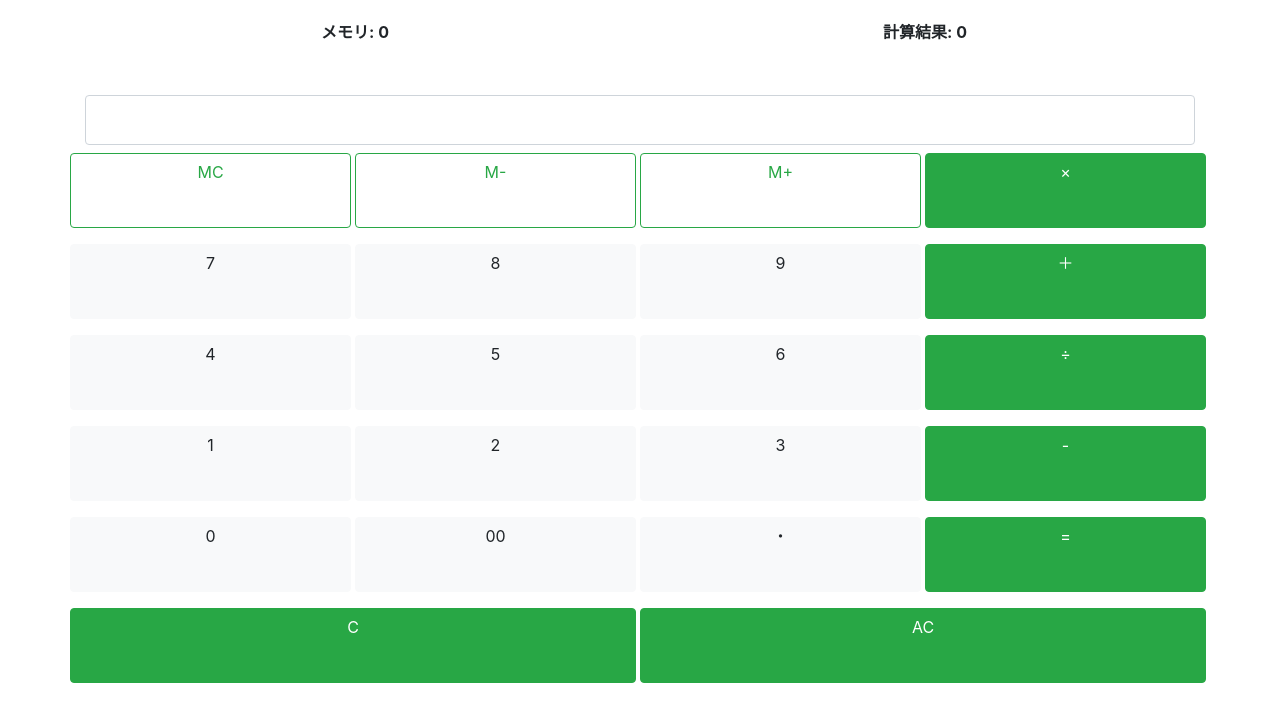
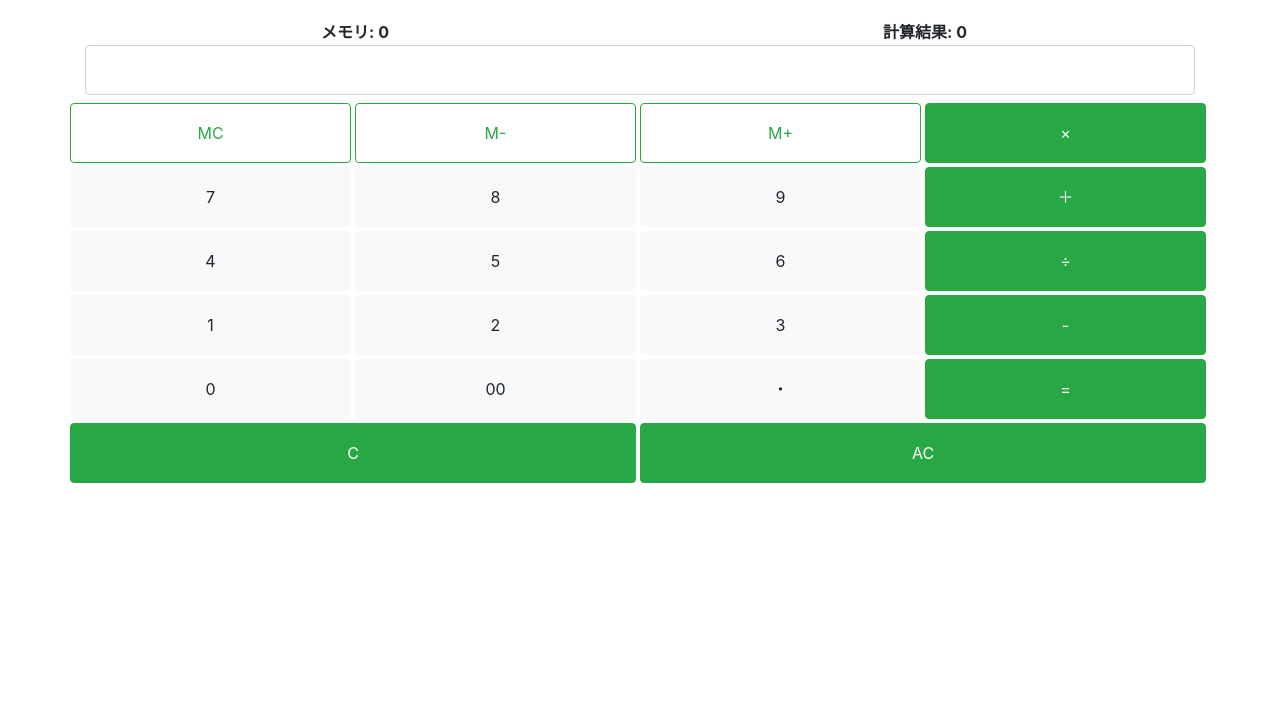
Before and after one commit to kenzoukenzou/calculator, a React (Create React App) app: page / in a window 1280 px wide. Shown: the top 722 px of the page. Built offline with nearby package versions, Linux system fonts and the light colour scheme.

Commit message:
fix: height (スマホサイズでおさまるよう高さ調整)

```diff
--- a/public/index.html
+++ b/public/index.html
@@ -14,7 +14,10 @@
         margin-top: 20px;
       }
       .row {
-        height: 75px;
+        height: 60px;
+      }
+      .result_field {
+        height: 25px !important;
       }
       input {
         height: 50px !important;
--- a/src/App.js
+++ b/src/App.js
@@ -38,7 +38,6 @@ class App extends Component {
         calc_result: "",
         display_result: eval(this.state.calc_result)
       });
-    } else if (cmd === "MR") {
     } else if (cmd === "MC") {
       this.setState({
         memory: 0
@@ -49,7 +48,7 @@ class App extends Component {
   render() {
     return (
       <div className="container text-center custom-middle">
-        <div className="row">
+        <div className="row result_field">
           <div className="col font-weight-bold">
             メモリ: {this.state.memory}
           </div>
@@ -64,110 +63,144 @@ class App extends Component {
           value={this.state.calc_result}
         />
         <div className="row">
-          <div
+          <button
             className="col mr-1 btn btn-outline-success"
             onClick={e => this.memory("MC")}
           >
             MC
-          </div>
-          <div
+          </button>
+          <button
             className="col mr-1 btn btn-outline-success"
             onClick={e => this.memory("M-")}
           >
             M-
-          </div>
-          <div
+          </button>
+          <button
             className="col mr-1 btn btn-outline-success"
             onClick={e => this.memory("M+")}
           >
             M+
-          </div>
-          <div
+          </button>
+          <button
             className="col mr-1 btn btn-success"
             onClick={e => this.calc("*")}
           >
             ×
-          </div>
+          </button>
         </div>
-        <div className="row mt-3">
-          <div className="btn btn-light col mr-1" onClick={e => this.calc("7")}>
+        <div className="row mt-1">
+          <button
+            type="button"
+            className="btn btn-light col mr-1"
+            onClick={e => this.calc("7")}
+          >
             7
-          </div>
-          <div className="btn btn-light col mr-1" onClick={e => this.calc("8")}>
+          </button>
+          <button
+            className="btn btn-light col mr-1"
+            onClick={e => this.calc("8")}
+          >
             8
-          </div>
-          <div className="btn btn-light col mr-1" onClick={e => this.calc("9")}>
+          </button>
+          <button
+            className="btn btn-light col mr-1"
+            onClick={e => this.calc("9")}
+          >
             9
-          </div>
-          <div
+          </button>
+          <button
             className="col mr-1 btn btn-success"
             onClick={e => this.calc("+")}
           >
             ＋
-          </div>
+          </button>
         </div>
-        <div className="row mt-3">
-          <div className="btn btn-light col mr-1" onClick={e => this.calc("4")}>
+        <div className="row mt-1">
+          <button
+            className="btn btn-light col mr-1"
+            onClick={e => this.calc("4")}
+          >
             4
-          </div>
-          <div className="btn btn-light col mr-1" onClick={e => this.calc("5")}>
+          </button>
+          <button
+            className="btn btn-light col mr-1"
+            onClick={e => this.calc("5")}
+          >
             5
-          </div>
-          <div className="btn btn-light col mr-1" onClick={e => this.calc("6")}>
+          </button>
+          <button
+            className="btn btn-light col mr-1"
+            onClick={e => this.calc("6")}
+          >
             6
-          </div>
-          <div
+          </button>
+          <button
             className="col mr-1 btn btn-success"
             onClick={e => this.calc("/")}
           >
             ÷
-          </div>
+          </button>
         </div>
-        <div className="row mt-3">
-          <div className="btn btn-light col mr-1" onClick={e => this.calc("1")}>
+        <div className="row mt-1">
+          <button
+            className="btn btn-light col mr-1"
+            onClick={e => this.calc("1")}
+          >
             1
-          </div>
-          <div className="btn btn-light col mr-1" onClick={e => this.calc("2")}>
+          </button>
+          <button
+            className="btn btn-light col mr-1"
+            onClick={e => this.calc("2")}
+          >
             2
-          </div>
-          <div className="btn btn-light col mr-1" onClick={e => this.calc("3")}>
+          </button>
+          <button
+            className="btn btn-light col mr-1"
+            onClick={e => this.calc("3")}
+          >
             3
-          </div>
-          <div
+          </button>
+          <button
             className="col mr-1 btn btn-success"
             onClick={e => this.calc("-")}
           >
             -
-          </div>
+          </button>
         </div>
-        <div className="row mt-3">
-          <div className="btn btn-light col mr-1" onClick={e => this.calc("0")}>
+        <div className="row mt-1">
+          <button
+            className="btn btn-light col mr-1"
+            onClick={e => this.calc("0")}
+          >
             0
-          </div>
-          <div
+          </button>
+          <button
             className="btn btn-light col mr-1"
             onClick={e => this.calc("00")}
           >
             00
-          </div>
-          <div className="btn btn-light col mr-1" onClick={e => this.calc(".")}>
+          </button>
+          <button
+            className="btn btn-light col mr-1"
+            onClick={e => this.calc(".")}
+          >
             ・
-          </div>
-          <div
+          </button>
+          <button
             className="col mr-1 btn btn-success"
             onClick={e => this.calc("=")}
           >
             =
-          </div>
+          </button>
         </div>
-        <div className="row mt-3">
-          <div className="col mr-1 btn btn-success">C</div>
-          <div
+        <div className="row mt-1">
+          <button className="col mr-1 btn btn-success">C</button>
+          <button
             className="col mr-1 btn btn-success"
             onClick={e => this.calc("AC")}
           >
             AC
-          </div>
+          </button>
         </div>
       </div>
     );
```
